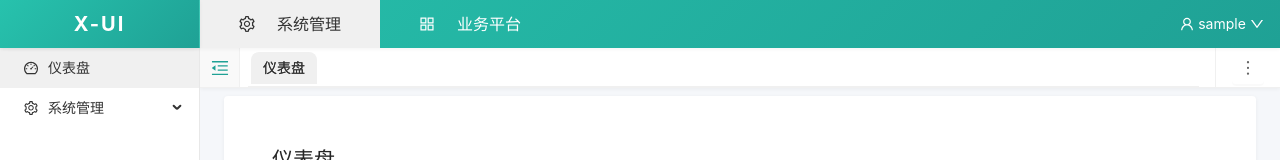
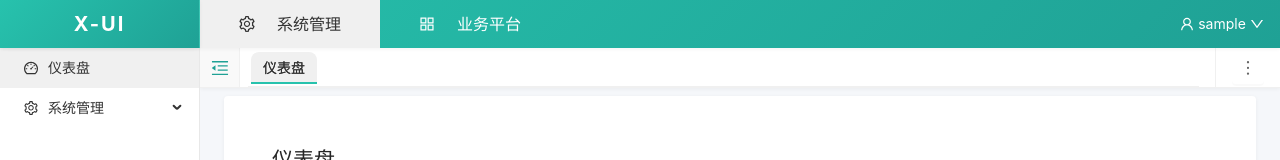
Before and after one commit to songdada1995/x-demo-springboot3, a Vue app in the folder x-ui/: page /dashboard in a window 1280 px wide. Shown: the top 160 px of the page. Built offline with nearby package versions, Linux system fonts and the light colour scheme; sample sign-in values are in the browser's storage.

Commit message:
feat: 修改样式

```diff
--- a/x-ui/src/components/layout/MainLayout.vue
+++ b/x-ui/src/components/layout/MainLayout.vue
@@ -1456,12 +1456,12 @@ const refreshAllTabs = () => {
   }
 
   .ant-tabs-tab {
-    padding: 0 12px; /* 减小标签内边距 */
+    padding: 0 12px;
     height: 32px;
     line-height: 32px;
     background: transparent;
     border: none;
-    margin: 0 1px; /* 减小标签间距 */
+    margin: 0 1px;
     border-radius: 0;
     transition: all 0.3s;
     display: flex;
@@ -1476,6 +1476,18 @@ const refreshAllTabs = () => {
     .ant-tabs-tab-btn {
       font-size: 14px;
     }
+
+    /* 添加底部边框 */
+    &::after {
+      content: '';
+      position: absolute;
+      bottom: 0;
+      left: 0;
+      right: 0;
+      height: 2px;
+      background-color: transparent;
+      transition: all 0.3s;
+    }
   }
 
   .ant-tabs-tab-active {
@@ -1485,6 +1497,7 @@ const refreshAllTabs = () => {
       color: #333333;
     }
 
+    /* 激活状态显示底部边框 */
     &::after {
       background-color: #27c2ad;
     }
```
